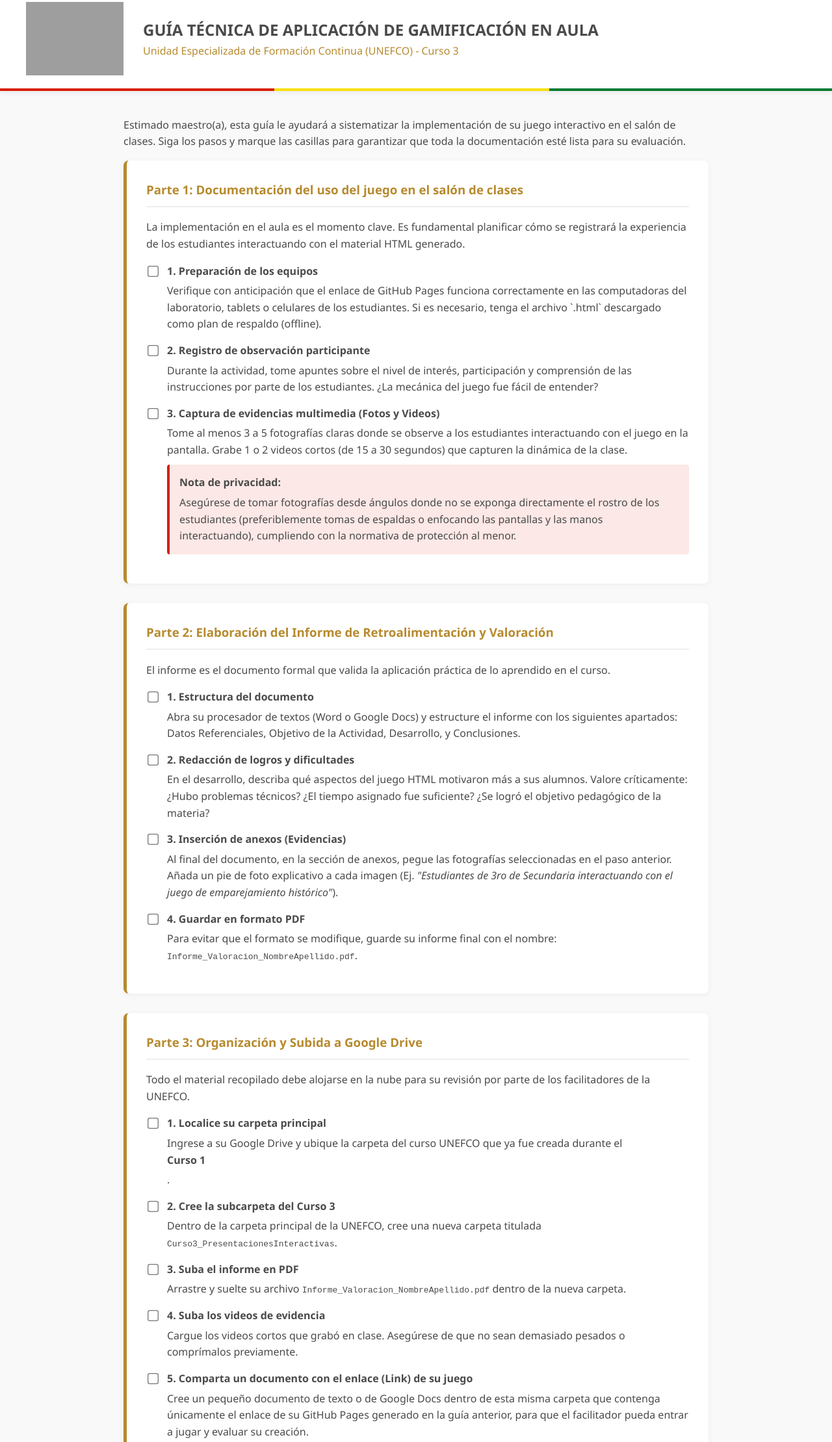
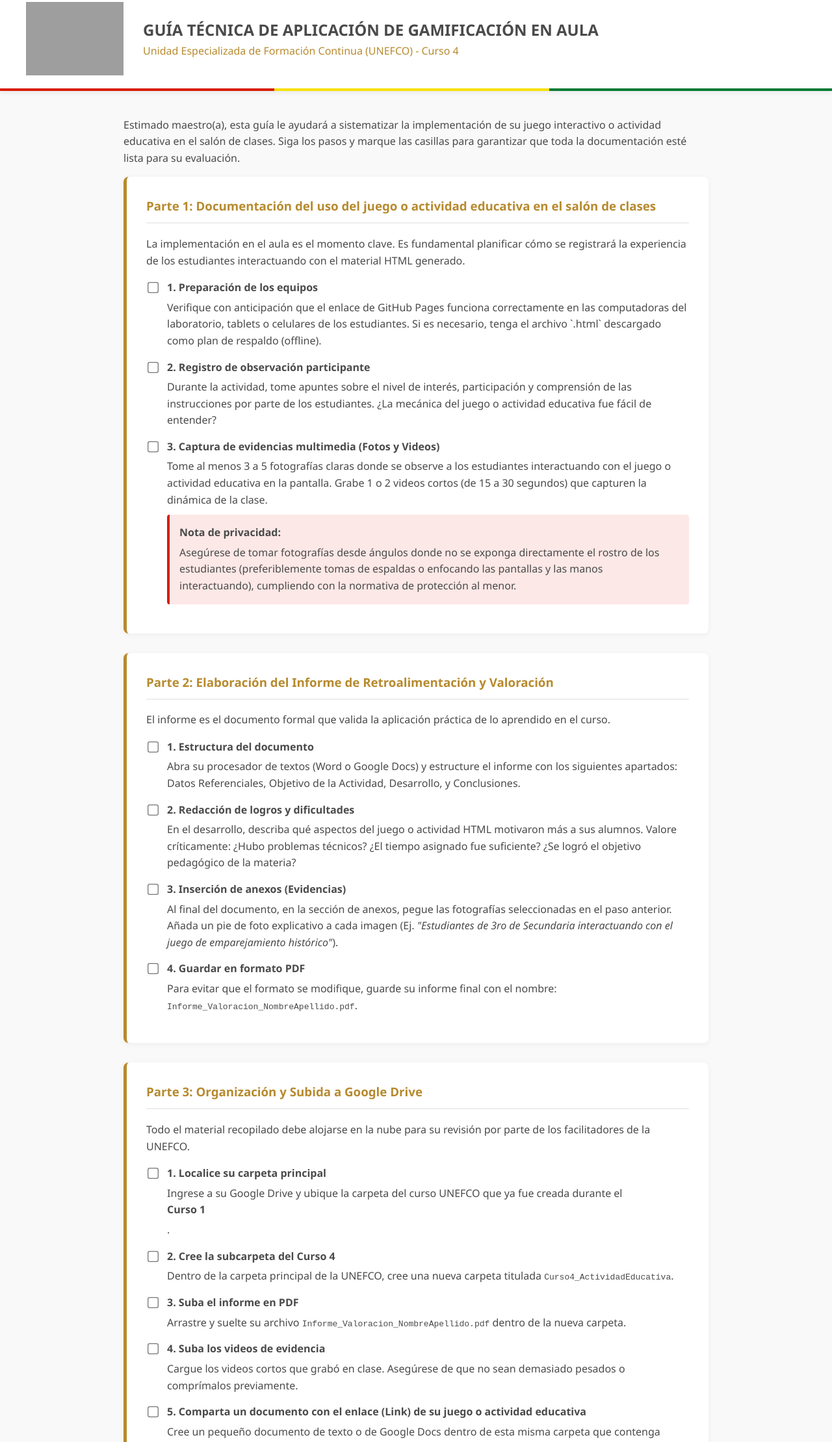
Before and after one commit to alv7257-design/Gu-a-T-cnica-de-aplicaci-n, a plain HTML site: page index.html in a window 1280 px wide. Shown: the part 17-2236 px from the top of the page at 65% size. Drawn offline with Linux system fonts and the light colour scheme; grey boxes are pictures that could not be loaded.

Commit message:
Update index.html

```diff
--- a/index.html
+++ b/index.html
@@ -122,16 +122,16 @@
         <img src="https://i.imgur.com/Myr01oE.png" alt="Logo de Cabecera UNEFCO">
         <div class="header-titles">
             <h1>Guía Técnica de Aplicación de Gamificación en Aula</h1>
-            <h2>Unidad Especializada de Formación Continua (UNEFCO) - Curso 3</h2>
+            <h2>Unidad Especializada de Formación Continua (UNEFCO) - Curso 4</h2>
         </div>
     </header>
 
     <div class="container">
-        <p>Estimado maestro(a), esta guía le ayudará a sistematizar la implementación de su juego interactivo en el salón de clases. Siga los pasos y marque las casillas para garantizar que toda la documentación esté lista para su evaluación.</p>
+        <p>Estimado maestro(a), esta guía le ayudará a sistematizar la implementación de su juego interactivo o actividad educativa en el salón de clases. Siga los pasos y marque las casillas para garantizar que toda la documentación esté lista para su evaluación.</p>
 
         <!-- PARTE 1: DOCUMENTACIÓN EN EL AULA -->
         <div class="section-card">
-            <h3>Parte 1: Documentación del uso del juego en el salón de clases</h3>
+            <h3>Parte 1: Documentación del uso del juego o actividad educativa en el salón de clases</h3>
             <p>La implementación en el aula es el momento clave. Es fundamental planificar cómo se registrará la experiencia de los estudiantes interactuando con el material HTML generado.</p>
 
             <label class="step">
@@ -145,14 +145,14 @@
                 <input type="checkbox">
                 <div class="step-content">
                     <strong>2. Registro de observación participante</strong>
-                    Durante la actividad, tome apuntes sobre el nivel de interés, participación y comprensión de las instrucciones por parte de los estudiantes. ¿La mecánica del juego fue fácil de entender?
+                    Durante la actividad, tome apuntes sobre el nivel de interés, participación y comprensión de las instrucciones por parte de los estudiantes. ¿La mecánica del juego o actividad educativa fue fácil de entender?
                 </div>
             </label>
             <label class="step">
                 <input type="checkbox">
                 <div class="step-content">
                     <strong>3. Captura de evidencias multimedia (Fotos y Videos)</strong>
-                    Tome al menos 3 a 5 fotografías claras donde se observe a los estudiantes interactuando con el juego en la pantalla. Grabe 1 o 2 videos cortos (de 15 a 30 segundos) que capturen la dinámica de la clase.
+                    Tome al menos 3 a 5 fotografías claras donde se observe a los estudiantes interactuando con el juego o actividad educativa en la pantalla. Grabe 1 o 2 videos cortos (de 15 a 30 segundos) que capturen la dinámica de la clase.
                     <div class="important-note">
                         <strong>Nota de privacidad:</strong> Asegúrese de tomar fotografías desde ángulos donde no se exponga directamente el rostro de los estudiantes (preferiblemente tomas de espaldas o enfocando las pantallas y las manos interactuando), cumpliendo con la normativa de protección al menor.
                     </div>
@@ -176,7 +176,7 @@
                 <input type="checkbox">
                 <div class="step-content">
                     <strong>2. Redacción de logros y dificultades</strong>
-                    En el desarrollo, describa qué aspectos del juego HTML motivaron más a sus alumnos. Valore críticamente: ¿Hubo problemas técnicos? ¿El tiempo asignado fue suficiente? ¿Se logró el objetivo pedagógico de la materia?
+                    En el desarrollo, describa qué aspectos del juego o actividad HTML motivaron más a sus alumnos. Valore críticamente: ¿Hubo problemas técnicos? ¿El tiempo asignado fue suficiente? ¿Se logró el objetivo pedagógico de la materia?
                 </div>
             </label>
             <label class="step">
@@ -210,8 +210,8 @@
             <label class="step">
                 <input type="checkbox">
                 <div class="step-content">
-                    <strong>2. Cree la subcarpeta del Curso 3</strong>
-                    Dentro de la carpeta principal de la UNEFCO, cree una nueva carpeta titulada <code>Curso3_PresentacionesInteractivas</code>.
+                    <strong>2. Cree la subcarpeta del Curso 4</strong>
+                    Dentro de la carpeta principal de la UNEFCO, cree una nueva carpeta titulada <code>Curso4_ActividadEducativa</code>.
                 </div>
             </label>
             <label class="step">
@@ -231,7 +231,7 @@
             <label class="step">
                 <input type="checkbox">
                 <div class="step-content">
-                    <strong>5. Comparta un documento con el enlace (Link) de su juego</strong>
+                    <strong>5. Comparta un documento con el enlace (Link) de su juego o actividad educativa</strong>
                     Cree un pequeño documento de texto o de Google Docs dentro de esta misma carpeta que contenga únicamente el enlace de su GitHub Pages generado en la guía anterior, para que el facilitador pueda entrar a jugar y evaluar su creación.
                 </div>
             </label>
```
